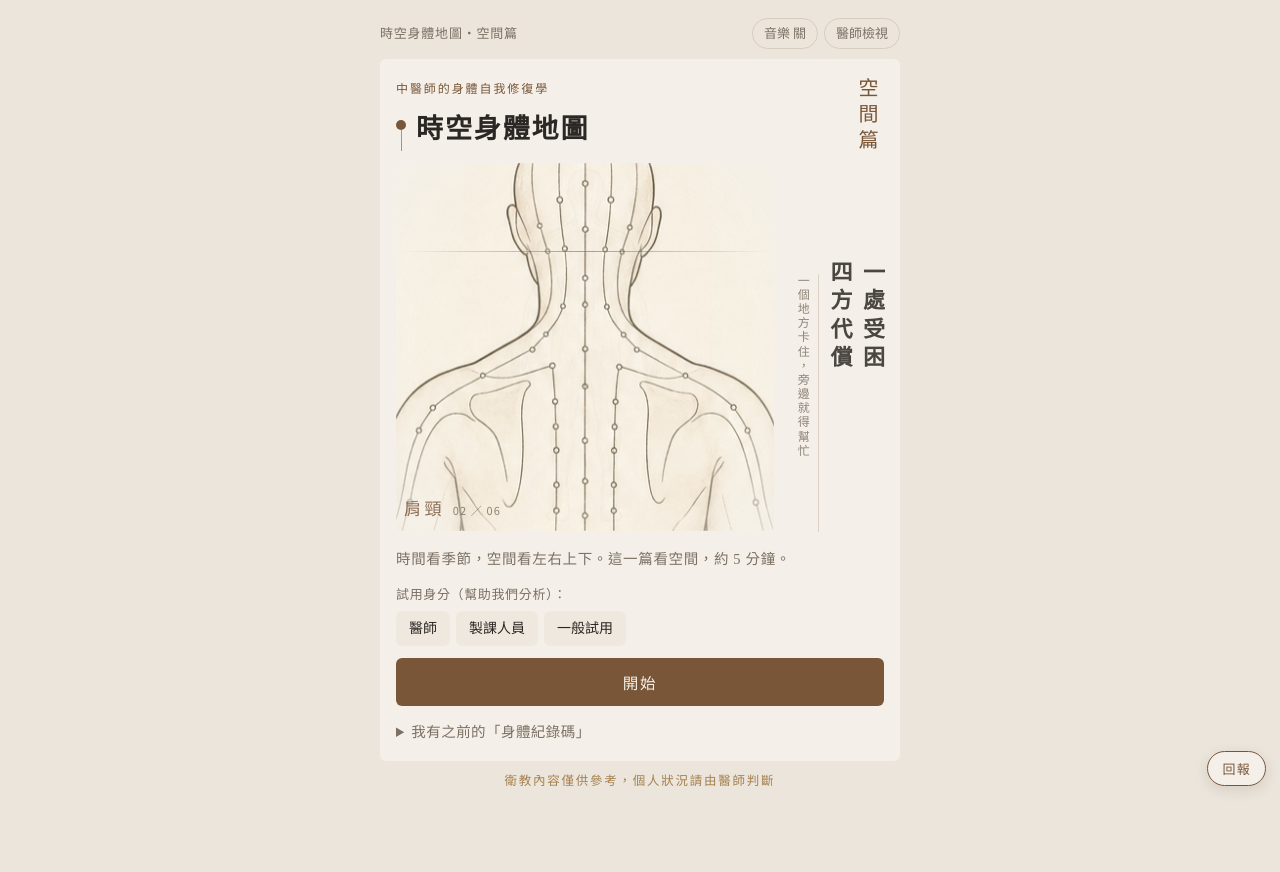
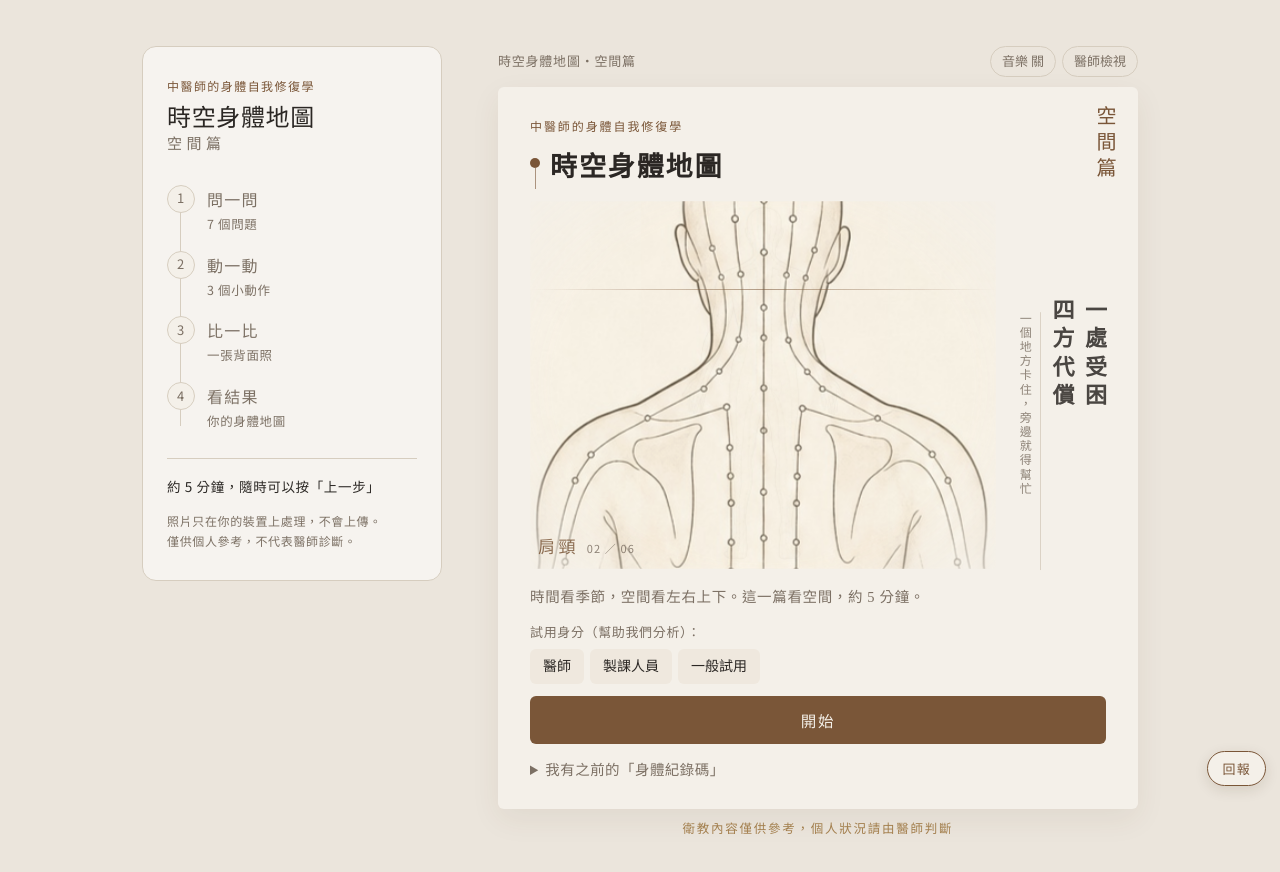
Before and after one commit to bensonprobro-glitch/body-space-map, a plain HTML site: page index.html in a window 1280 px wide. Drawn offline with Linux system fonts and the light colour scheme.

Commit message:
v1.9：桌機版進度欄與畫面切換優化（與 PPA 版同步）
Co-Authored-By: Claude Opus 5.5 <noreply@anthropic.com>

```diff
--- a/config.js
+++ b/config.js
@@ -4,7 +4,7 @@
 // =====================================================================
 window.BACKEND = 'https://script.google.com/macros/s/AKfycbz8lEGJFReE5NFtCD-TPk5BOZ6q5McjiMcM2KiPZIcuFl-YCtWTg0tIO89gZBuQdIlc/exec';
 window.DEFAULT_CONFIG = {
-  version:'v1.8.1',
+  version:'v1.9',
   sources: {
     questions: [
       {id:'Q1a', enabled:true, key:'pain', type:'bodymap', zone:0, t:'上半身，哪裡常痠痛？', sub:'點圓圈，可以點很多個。', score:{mode:'none'},
--- a/index.html
+++ b/index.html
@@ -127,7 +127,10 @@ p.hint{font-size:18px;margin:2px 0}
 </style>
 </head>
 <body>
+<div class="bsm-shell">
+<aside class="bsm-rail" aria-label="進度"><p class="bsm-rail-kicker">中醫師的身體自我修復學</p><p class="bsm-rail-title">時空身體地圖<span>空間篇</span></p><ol class="bsm-rail-steps" data-rail-steps></ol><p class="bsm-rail-meta" data-rail-meta></p><p class="bsm-rail-note">照片只在你的裝置上處理，不會上傳。<br>僅供個人參考，不代表醫師診斷。</p></aside>
 <div class="app" id="app"></div>
+</div>
 <div id="fx"></div>
 <button class="fab" id="fab" data-act="report">回報</button>
 <script src="config.js"></script>
@@ -198,8 +201,17 @@ function render(){
   $('#app').innerHTML = `${PREVIEW?'<div class="pv">醫師預覽模式：正在使用你在後台編輯的設定</div>':''}<div class="top">${left}<div class="r"><button data-act="snd" aria-pressed="${on}">${on?'音樂 開':'音樂 關'}</button><button data-act="doc" aria-pressed="${S.doc}">醫師檢視</button></div></div>${stageBar()}${body}${n==='cover'?'<p class="foot">衛教內容僅供參考，個人狀況請由醫師判斷</p>':''}`;
   $('#fab').classList.toggle('up', n==='result');
   Tele.screen(n==='inter'?'inter'+(S.slide+1):n==='result'?'report'+(S.rp+1):n);
-  after(n); window.scrollTo(0,0);
+  after(n); railUpdate(n); const y=window.scrollY; if(y>0) window.scrollTo({top:0, behavior: y<900&&!RM()?'smooth':'auto'});
 }
+// ---------- 桌機版：左側進度欄（手機版由 CSS 隱藏） ----------
+function railUpdate(n){ const ol=document.querySelector('[data-rail-steps]'); if(!ol) return; const cur=STAGE_OF(n);
+  const cnt=[0,QS.length,MOVES.length,TRIAL?0:FLOW.filter(x=>STAGE_OF(x)===3).length,1], sub=['',QS.length+' 個問題',MOVES.length+' 個小動作','一張背面照','你的身體地圖'];
+  ol.innerHTML=STAGES.map((t,k)=>{ const st=(k+1)<cur||n==='result'&&k<3?'done':(k+1)===cur?'now':''; return `<li class="${st}"><i>${st==='done'?'✓':k+1}</i><b>${t}</b><span>${sub[k+1]}</span></li>`; }).join('');
+  const meta=document.querySelector('[data-rail-meta]'); if(meta){ const left=Math.max(0, FLOW.indexOf('result')-S.i); meta.textContent = cur===0?'約 5 分鐘，隨時可以按「上一步」':n==='result'?'完成了，往右看你的身體地圖':`還有大約 ${left} 個畫面`; } }
+// 鍵盤：Enter 下一步、← 上一步（輸入框裡不作用）
+document.addEventListener('keydown', e=>{ const t=e.target; if(t&&(t.tagName==='INPUT'||t.tagName==='TEXTAREA'||t.isContentEditable)) return; if(e.altKey||e.ctrlKey||e.metaKey) return;
+  if(e.key==='Enter'&&!(t&&(t.tagName==='BUTTON'||t.tagName==='A'))){ const b=[...document.querySelectorAll('#app [data-act=next]')].find(x=>!x.disabled&&x.offsetParent); if(b){ e.preventDefault(); b.click(); } }
+  if(e.key==='ArrowLeft'){ const b=document.querySelector('#app [data-act=back]'); if(b){ e.preventDefault(); b.click(); } } });
 const go=d=>{ S.i=Math.max(0,Math.min(FLOW.length-1,S.i+d)); render(); };
 const next=()=>go(1), back=()=>go(-1);
 
--- a/style.css
+++ b/style.css
@@ -197,3 +197,37 @@ table{border-collapse:collapse;width:100%;font-size:12.5px;font-family:var(--fu)
 td,th{border-bottom:1px solid var(--line);padding:5px 4px;text-align:left;font-weight:400}
 th{color:var(--muted)}
 @media (prefers-reduced-motion: reduce){*{animation:none!important;transition:none!important}}
+
+/* ---------- 畫面切換與互動回饋（手機、桌機共用） ---------- */
+@keyframes bsmIn{from{opacity:0;transform:translateY(10px)}to{opacity:1;transform:none}}
+.app>.card,.app>.stages{animation:bsmIn .32s cubic-bezier(.2,.7,.2,1) both}
+.btn,.opt,.chip,.bk,.top button{transition:background-color .18s,border-color .18s,transform .12s,box-shadow .18s}
+.btn:active,.opt:active{transform:scale(.98)}
+@media (hover:hover){ .btn:hover{filter:brightness(1.06);box-shadow:0 4px 14px rgba(90,60,30,.18)} .opt:hover{border-color:var(--brown)} .bk:hover{color:var(--brown)} button,[data-act]{cursor:pointer} }
+:focus-visible{outline:2px solid var(--brown);outline-offset:2px}
+@media (prefers-reduced-motion:reduce){ .app>.card,.app>.stages{animation:none} }
+.bsm-rail{display:none}
+
+/* ---------- 桌機版：左側進度欄＋右側內容 ---------- */
+@media (min-width:1024px){
+  .bsm-shell{padding:28px 24px 56px}
+  .bsm-shell{display:grid;grid-template-columns:280px minmax(0,600px);gap:40px;justify-content:center;align-items:start}
+  .bsm-shell .app{max-width:600px;width:100%;margin:0}
+  .bsm-rail{display:block;position:sticky;top:28px;padding:28px 24px;border-radius:14px;background:rgba(255,255,255,.55);border:1px solid var(--line);font-family:var(--fu)}
+  .bsm-rail-kicker{margin:0;font-size:12px;letter-spacing:.12em;color:var(--brown)}
+  .bsm-rail-title{margin:6px 0 22px;font-family:var(--fs);font-size:24px;line-height:1.35;color:var(--ink)}
+  .bsm-rail-title span{display:block;font-size:15px;color:var(--muted);letter-spacing:.3em}
+  .bsm-rail-steps{list-style:none;margin:0;padding:0;position:relative}
+  .bsm-rail-steps::before{content:"";position:absolute;left:13px;top:14px;bottom:14px;width:1px;background:var(--line)}
+  .bsm-rail-steps li{position:relative;display:grid;grid-template-columns:28px 1fr;column-gap:12px;padding:8px 0;color:var(--muted);transition:color .25s}
+  .bsm-rail-steps i{grid-row:span 2;width:28px;height:28px;border-radius:50%;display:grid;place-items:center;font-style:normal;font-size:13px;background:var(--paper);border:1px solid var(--line);transition:all .25s}
+  .bsm-rail-steps b{font-weight:500;font-size:16px;letter-spacing:.08em}
+  .bsm-rail-steps span{font-size:12.5px}
+  .bsm-rail-steps li.now{color:var(--ink)} .bsm-rail-steps li.now i{background:var(--brown);border-color:var(--brown);color:var(--paper);box-shadow:0 0 0 5px rgba(122,82,56,.12)}
+  .bsm-rail-steps li.done i{background:var(--soft);color:var(--brown)}
+  .bsm-rail-meta{margin:18px 0 0;padding-top:16px;border-top:1px solid var(--line);font-size:13.5px;color:var(--ink)}
+  .bsm-rail-note{margin:12px 0 0;font-size:12px;line-height:1.7;color:var(--muted)}
+  .bsm-shell .stages{display:none}
+  .bsm-shell .card{padding:28px 32px;box-shadow:0 10px 30px rgba(90,60,30,.07)}
+}
+@media (min-width:1280px){ .bsm-shell{grid-template-columns:300px minmax(0,640px);gap:56px} .bsm-shell .app{max-width:640px} }
```
